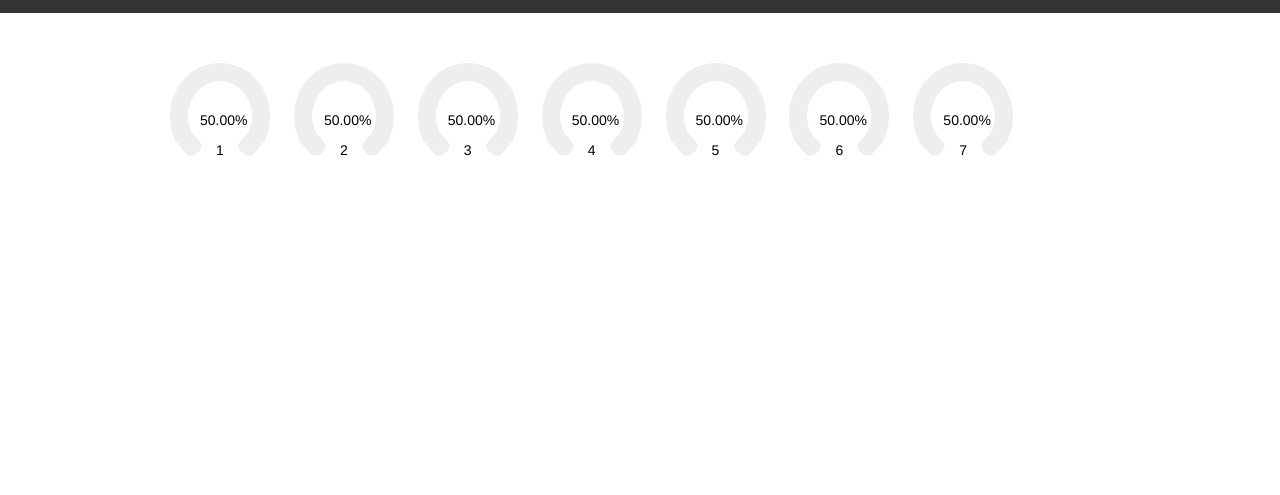
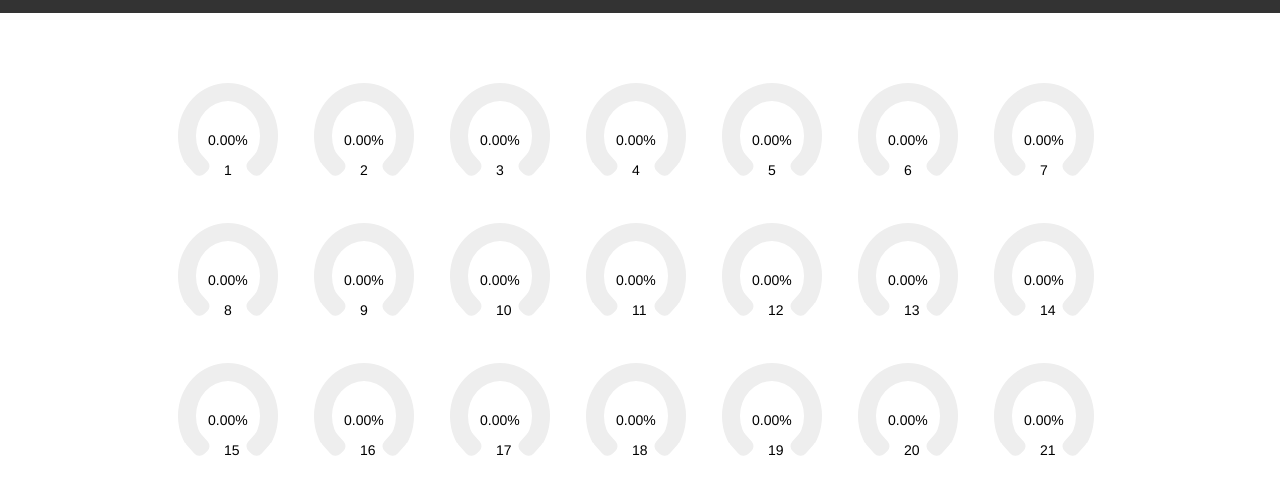
Before and after one commit to willwnekowicz/muse-manager, a plain HTML site: page index.html in a window 1280 px wide. Shown: the part 47-542 px from the top of the page. Drawn offline with Linux system fonts and the light colour scheme.

Commit message:
Adds templating for flexibility in adding many muses

```diff
--- a/css/style.css
+++ b/css/style.css
@@ -33,7 +33,7 @@ span {
 /*=== MUSE CONTAINER ===*/
 
 .muse{
-	margin: 10px;
+	margin: 30px 18px;
 	display: inline-block;
 }
 
--- a/index.html
+++ b/index.html
@@ -11,6 +11,7 @@
 		<script type="text/javascript" src="js/setup.js"></script>
 		<script type="text/javascript" src="js/update.js"></script>
 		<script type="text/javascript" src="js/message-router.js"></script>
+		<script type="text/javascript" src="js/muse.js"></script>
 	</head>
 
 	<body>
@@ -20,117 +21,7 @@
 		</header>
 
 		<div id="muses" class="wrapper">
-			<div class="muse muse1">
-				<div class="outerContainer">
-					<div class="container">
-						<div class="horseshoe"></div>
-					</div>
-					<div class="bottom left"></div>
-					<div class="bottom right"></div>
-					<div class="sensor sensor-1 TP9"></div>
-					<div class="sensor sensor-2 FP1"></div>
-					<div class="sensor sensor-3 FP2"></div>
-					<div class="sensor sensor-4 TP10"></div>
-					<span class="battery">50.00%</span>
-					<span class="muse-number">1</span>
-				</div>
-			</div>
 
-			<div class="muse muse2">
-				<div class="outerContainer">
-					<div class="container">
-						<div class="horseshoe"></div>
-					</div>
-					<div class="bottom left"></div>
-					<div class="bottom right"></div>
-					<div class="sensor sensor-1 TP9"></div>
-					<div class="sensor sensor-2 FP1"></div>
-					<div class="sensor sensor-3 FP2"></div>
-					<div class="sensor sensor-4 TP10"></div>
-					<span class="battery">50.00%</span>
-					<span class="muse-number">2</span>
-				</div>
-			</div>
-
-			<div class="muse muse3">
-				<div class="outerContainer">
-					<div class="container">
-						<div class="horseshoe"></div>
-					</div>
-					<div class="bottom left"></div>
-					<div class="bottom right"></div>
-					<div class="sensor sensor-1 TP9"></div>
-					<div class="sensor sensor-2 FP1"></div>
-					<div class="sensor sensor-3 FP2"></div>
-					<div class="sensor sensor-4 TP10"></div>
-					<span class="battery">50.00%</span>
-					<span class="muse-number">3</span>
-				</div>
-			</div>
-
-			<div class="muse muse4">
-				<div class="outerContainer">
-					<div class="container">
-						<div class="horseshoe"></div>
-					</div>
-					<div class="bottom left"></div>
-					<div class="bottom right"></div>
-					<div class="sensor sensor-1 TP9"></div>
-					<div class="sensor sensor-2 FP1"></div>
-					<div class="sensor sensor-3 FP2"></div>
-					<div class="sensor sensor-4 TP10"></div>
-					<span class="battery">50.00%</span>
-					<span class="muse-number">4</span>
-				</div>
-			</div>
-
-			<div class="muse muse5">
-				<div class="outerContainer">
-					<div class="container">
-						<div class="horseshoe"></div>
-					</div>
-					<div class="bottom left"></div>
-					<div class="bottom right"></div>
-					<div class="sensor sensor-1 TP9"></div>
-					<div class="sensor sensor-2 FP1"></div>
-					<div class="sensor sensor-3 FP2"></div>
-					<div class="sensor sensor-4 TP10"></div>
-					<span class="battery">50.00%</span>
-					<span class="muse-number">5</span>
-				</div>
-			</div>
-
-			<div class="muse muse6">
-				<div class="outerContainer">
-					<div class="container">
-						<div class="horseshoe"></div>
-					</div>
-					<div class="bottom left"></div>
-					<div class="bottom right"></div>
-					<div class="sensor sensor-1 TP9"></div>
-					<div class="sensor sensor-2 FP1"></div>
-					<div class="sensor sensor-3 FP2"></div>
-					<div class="sensor sensor-4 TP10"></div>
-					<span class="battery">50.00%</span>
-					<span class="muse-number">6</span>
-				</div>
-			</div>
-
-			<div class="muse muse7">
-				<div class="outerContainer">
-					<div class="container">
-						<div class="horseshoe"></div>
-					</div>
-					<div class="bottom left"></div>
-					<div class="bottom right"></div>
-					<div class="sensor sensor-1 TP9"></div>
-					<div class="sensor sensor-2 FP1"></div>
-					<div class="sensor sensor-3 FP2"></div>
-					<div class="sensor sensor-4 TP10"></div>
-					<span class="battery">50.00%</span>
-					<span class="muse-number">7</span>
-				</div>
-			</div>
 		</div>
 
 	</body>
--- a/js/message-router.js
+++ b/js/message-router.js
@@ -5,6 +5,7 @@
 * @param  {String} value 	Holds value received from the subscription feed
 */
 function MessageRouter( name, value ){
+  console.log("Message Received");
   var nameArr = name.split("-");
   var path = nameArr[0];
   var museName = nameArr[1];
--- /dev/null
+++ b/js/muse.js
@@ -0,0 +1,26 @@
+// when window loads call the setup method
+$( document ).ready( initMuses );
+
+function initMuses(){
+  for (i = 1; i <= muses; i++) { //Number of muses configured in setup.js
+    $("#muses").append(muse(i));
+  }
+}
+
+function muse(museId){
+  return "<div class='muse muse"+museId+"'> \
+    <div class='outerContainer'> \
+      <div class='container'> \
+        <div class='horseshoe'></div> \
+      </div> \
+      <div class='bottom left'></div> \
+      <div class='bottom right'></div> \
+      <div class='sensor sensor-1 TP9'></div> \
+      <div class='sensor sensor-2 FP1'></div> \
+      <div class='sensor sensor-3 FP2'></div> \
+      <div class='sensor sensor-4 TP10'></div> \
+      <span class='battery'>0.00%</span> \
+      <span class='muse-number'>"+museId+"</span> \
+    </div> \
+  </div>";
+}
--- a/js/setup.js
+++ b/js/setup.js
@@ -4,7 +4,7 @@ $(window).on("load", setup);
 // Spacebrew Object
 var sb, app_name = "Muse Manager";
 
-var muses = 7;
+var muses = 21;
 /**
 * Setup Function that connect to spacebrew and creates listeners for Muse data.
 */
```
